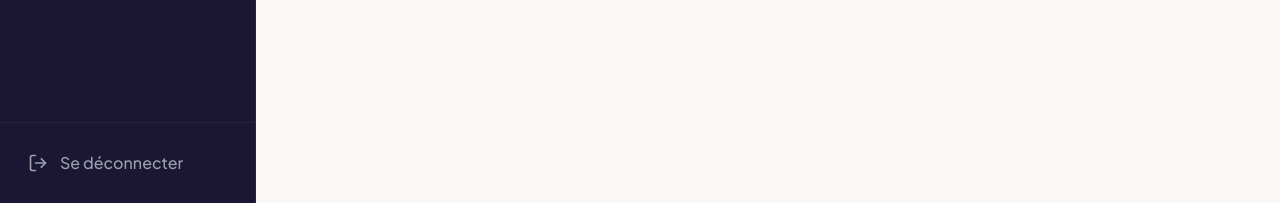
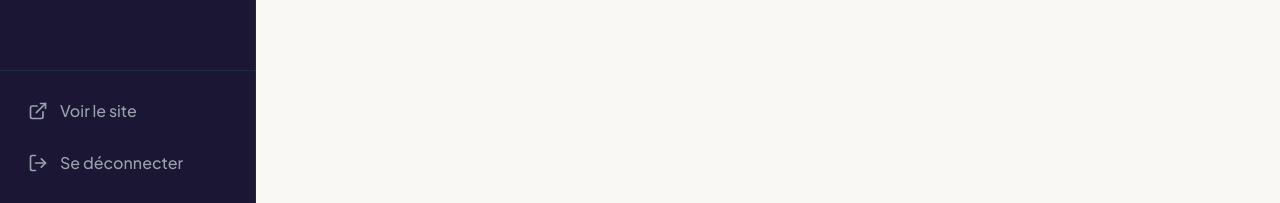
Before and after one commit to roxane-sarpi/U-Need, a React (Vite) app in the folder frontend/: page /admin/ads in a window 1280 px wide. Shown: the part 597-800 px from the top of the page. Built offline with nearby package versions, Linux system fonts and the light colour scheme; no server answers; sample sign-in values are in the browser's storage.

Commit message:
fix and new nav links

```diff
--- a/frontend/src/components/layout/AdminLayout.jsx
+++ b/frontend/src/components/layout/AdminLayout.jsx
@@ -1,5 +1,5 @@
 import { useState } from "react";
-import { NavLink, Outlet, useNavigate } from "react-router-dom";
+import { Link, NavLink, Outlet, useNavigate } from "react-router-dom";
 import { useAuth } from "../context/AuthContext";
 import {
   LayoutDashboard,
@@ -8,7 +8,8 @@ import {
   FolderTree,
   Menu,
   X,
-  LogOut
+  LogOut,
+  ExternalLink
 } from "lucide-react";
 
 function AdminLayout() {
@@ -54,10 +55,10 @@ function AdminLayout() {
 
         {/* Barre supérieure visible UNIQUEMENT sur mobile (md:hidden) */}
         <header className="flex items-center justify-between p-4 bg-ink text-white md:hidden shadow-md">
-          <div className="flex flex-col items-center gap-1">
+          <Link to="/" className="flex flex-col items-center gap-1 hover:opacity-80 transition-opacity">
             <img src="/logo.webp" alt="logo" className="h-10 w-auto"/>
             <span className="text-[9px] bg-accent-orange px-1 py-0.5 rounded font-extrabold ml-1">ADMIN</span>
-          </div>
+          </Link>
           <label htmlFor="admin-drawer" className="btn btn-ghost btn-square btn-sm">
             <Menu size={22} />
           </label>
@@ -82,7 +83,7 @@ function AdminLayout() {
 
           {/* Header de la Sidebar */}
           <div className="p-6 flex items-center justify-between border-b border-gray-800">
-            <div className="flex flex-col gap-4 md:flex-row md:items-start md:gap-3">
+            <Link to="/" className="flex flex-col gap-4 md:flex-row md:items-start md:gap-3 hover:opacity-80 transition-opacity">
               <img src="/logo.webp" alt="logo" className="h-10 w-auto"/>
               <div className="flex flex-col">
                 <span className="font-bold text-lg tracking-wide">U-Need</span>
@@ -90,7 +91,7 @@ function AdminLayout() {
                   Admin
                 </span>
               </div>
-            </div>
+            </Link>
             {/* Bouton fermeture visible UNIQUEMENT sur mobile */}
             <button className="md:hidden btn btn-ghost btn-circle btn-sm text-gray-400" onClick={closeDrawer}>
               <X size={20} />
@@ -131,8 +132,15 @@ function AdminLayout() {
             })}
           </nav>
 
-          {/* Bouton Déconnecter en bas */}
-          <div className="border-t border-gray-800 p-4">
+          {/* Bouton Voir le site + Déconnecter en bas */}
+          <div className="border-t border-gray-800 p-4 space-y-1">
+            <Link
+              to="/"
+              className="w-full flex items-center gap-3 p-3 rounded-lg font-medium text-gray-400 hover:bg-gray-900/50 hover:text-white transition-all"
+            >
+              <ExternalLink size={20} />
+              <span>Voir le site</span>
+            </Link>
             <button
               onClick={handleLogout}
               className="w-full flex items-center gap-3 p-3 rounded-lg font-medium text-gray-400 hover:bg-gray-900/50 hover:text-red-400 transition-all"
--- a/frontend/src/components/layout/Header.jsx
+++ b/frontend/src/components/layout/Header.jsx
@@ -1,6 +1,6 @@
 import { useState, useRef, useEffect } from "react";
 import { Link, NavLink, useNavigate } from "react-router-dom";
-import { PlusCircle, Bell, MessageCircle, UserCircle, Menu, LogOut } from "lucide-react";
+import { PlusCircle, Bell, MessageCircle, UserCircle, Menu, LogOut, LayoutDashboard } from "lucide-react";
 import MobileDrawer from "./MobileDrawer";
 import { useAuth } from "../context/AuthContext";
 
@@ -81,10 +81,18 @@ function Header() {
                   <span className="text-[10px] font-medium uppercase">Messagerie</span>
                 </Link>
                 {user ? (
-                  <Link to="/profile" className="flex flex-col items-center gap-1 text-ink hover:text-primary">
-                    <UserCircle size={24} />
-                    <span className="text-[10px] font-medium uppercase">Mon profil</span>
-                  </Link>
+                  <>
+                    <Link to="/profile" className="flex flex-col items-center gap-1 text-ink hover:text-primary">
+                      <UserCircle size={24} />
+                      <span className="text-[10px] font-medium uppercase">Mon profil</span>
+                    </Link>
+                    {user.role === "admin" && (
+                      <Link to="/admin/dashboard" className="flex flex-col items-center gap-1 text-ink hover:text-primary">
+                        <LayoutDashboard size={24} />
+                        <span className="text-[10px] font-medium uppercase">Dashboard</span>
+                      </Link>
+                    )}
+                  </>
                 ) : (
                   <Link to="/login" className="flex flex-col items-center gap-1 text-ink hover:text-primary">
                     <UserCircle size={24} />
--- a/frontend/src/components/layout/MobileDrawer.jsx
+++ b/frontend/src/components/layout/MobileDrawer.jsx
@@ -1,5 +1,5 @@
 import { Link, useNavigate } from "react-router-dom";
-import { PlusCircle, BookOpen, Bell, MessageCircle, User, HelpCircle, LogOut } from "lucide-react";
+import { PlusCircle, BookOpen, Bell, MessageCircle, User, HelpCircle, LogOut, LayoutDashboard } from "lucide-react";
 import { useAuth } from "../context/AuthContext";
 
 function MobileDrawer({closeMenu}) {
@@ -64,6 +64,12 @@ function MobileDrawer({closeMenu}) {
                   <User size={20} className="text-gray-500" />
                   <span className="font-medium">Mon profil</span>
                 </Link>
+                {user.role === "admin" && (
+                  <Link to="/admin/dashboard" className="flex items-center gap-4 p-3 hover:bg-primary-soft rounded-lg transition-colors" onClick={closeMenu}>
+                    <LayoutDashboard size={20} className="text-gray-500" />
+                    <span className="font-medium">Dashboard Admin</span>
+                  </Link>
+                )}
                 <button onClick={handleLogout} className="flex items-center gap-4 p-3 hover:bg-primary-soft rounded-lg transition-colors w-full text-left text-red-500">
                   <LogOut size={20} />
                   <span className="font-medium">Se déconnecter</span>
```
